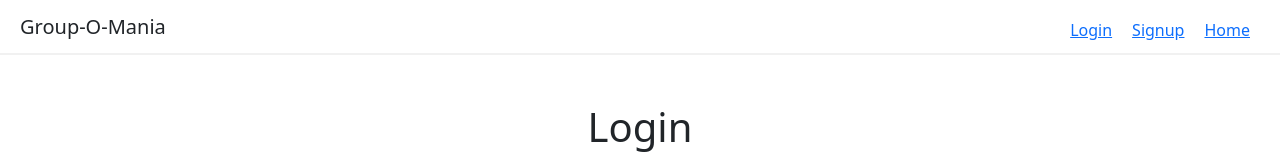
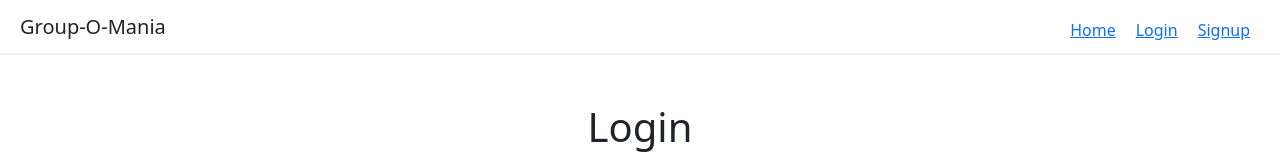
Before and after one commit to AdamWolcottSmith/groupomania, a React (Create React App) app in the folder frontend/: page /login in a window 1280 px wide. Shown: the top 160 px of the page. Built offline with nearby package versions, Linux system fonts and the light colour scheme; no server answers.

Commit message:
nav bar toggle and link fixes

```diff
--- a/frontend/src/App.js
+++ b/frontend/src/App.js
@@ -17,16 +17,22 @@ import {
 import Dashboard from './components/Dashboard';
 import Login from './components/Login';
 import Register from './components/Register';
+import CreatePosts from './components/posts/CreatePosts';
+import GetPosts from './components/posts/GetPosts';
+import SinglePost from './components/posts/SinglePost';
 
 toast.configure()
 
 function App() {
 
   const [isAuthenticated, setIsAuthenticated] = useState(false)
+  const [posts, setPosts] = useState([])
 
   const setAuth = (boolean) => {
     setIsAuthenticated(boolean)
   }
+
+  console.log("auth", isAuthenticated);
 
   async function isAuth() {
     try {
@@ -52,7 +58,9 @@ function App() {
   return (
     <Fragment>
       <Router>
-        <Navbar />
+
+        <Navbar auth={isAuthenticated} setAuth={setAuth} />
+
         <div className="container">
           <Switch>
             <Route exact path='/login'
@@ -76,12 +84,25 @@ function App() {
             <Route exact path='/dashboard'
               render={props =>
                 isAuthenticated ? (
-                  <Dashboard {...props} setAuth={setAuth} />
+                  <>
+                    <Dashboard {...props} setAuth={setAuth} />
+                    <CreatePosts posts={posts} setPosts={setPosts} />
+                    <GetPosts posts={posts} setPosts={setPosts} />
+                  </>
                 ) : (
                   <Redirect to='/login' />
                 )
-              }
-            />
+              }>
+            </Route>
+            <Route exact path='/dashboard/post/:id'
+              render={props =>
+                isAuthenticated ? (
+                  <SinglePost {...props} />
+                ) : (
+                  <Redirect to='/login' />
+                )
+              }>
+            </Route>
           </Switch>
         </div>
       </Router>
--- a/frontend/src/components/Dashboard.js
+++ b/frontend/src/components/Dashboard.js
@@ -1,11 +1,5 @@
 import React, { Fragment, useState, useEffect } from 'react';
-import { toast } from 'react-toastify';
 import styled from 'styled-components';
-import { BrowserRouter, Route, Switch } from 'react-router-dom';
-
-import SinglePost from './posts/SinglePost';
-import CreatePosts from './posts/CreatePosts';
-import GetPosts from './posts/GetPosts';
 
 const Greeting = styled.div`
   display: flex;
@@ -16,7 +10,6 @@ const Greeting = styled.div`
 const Dashboard = ({ setAuth }) => {
 
   const [name, setName] = useState('')
-  const [posts, setPosts] = useState([])
 
   async function getName() {
     try {
@@ -35,37 +28,15 @@ const Dashboard = ({ setAuth }) => {
     }
   }
 
-  const logout = (e) => {
-    e.preventDefault()
-    localStorage.removeItem('token')
-    setAuth(false)
-    toast.success('Logged out successfully')
-  }
-
   useEffect(() => {
     getName()
   }, [])
 
   return (
     <Fragment>
-      <BrowserRouter>
-        <Greeting>
-          <h1>Hello {name}!</h1>
-          <button className="btn btn-primary col-sm-2" onClick={e => logout(e)}>Log Out</button>
-          <button className="btn btn-danger col-sm-2" onClick={e => logout(e)}>Delete Account</button>
-        </Greeting>
-        <CreatePosts posts={posts} setPosts={setPosts} />
-
-        <Switch>
-          <Route exact path='/dashboard'>
-            <GetPosts posts={posts} setPosts={setPosts} />
-          </Route>
-          <Route exact path='/dashboard/post/:id'>
-            <SinglePost />
-          </Route>
-        </Switch>
-
-      </BrowserRouter>
+      <Greeting>
+        <h1>Hello {name}!</h1>
+      </Greeting>
     </Fragment>
   )
 }
--- a/frontend/src/components/navbar/Burger.js
+++ b/frontend/src/components/navbar/Burger.js
@@ -39,7 +39,7 @@ const StyledBurger = styled.div`
   }
 `;
 
-const Burger = () => {
+const Burger = ({ auth, setAuth }) => {
   const [open, setOpen] = useState(false)
 
   return (
@@ -49,7 +49,7 @@ const Burger = () => {
         <div />
         <div />
       </StyledBurger>
-      <RightNav open={open} />
+      <RightNav open={open} setOpen={setOpen} auth={auth} setAuth={setAuth} />
     </>
   )
 }
--- a/frontend/src/components/navbar/Navbar.js
+++ b/frontend/src/components/navbar/Navbar.js
@@ -15,13 +15,13 @@ const Nav = styled.nav`
   }
 `;
 
-const Navbar = () => {
+const Navbar = ({ auth, setAuth }) => {
   return (
     <Nav>
       <div className="logo">
         <h5>Group-O-Mania</h5>
       </div>
-      <Burger />
+      <Burger auth={auth} setAuth={setAuth} />
     </Nav>
   )
 }
--- a/frontend/src/components/navbar/RightNav.js
+++ b/frontend/src/components/navbar/RightNav.js
@@ -1,6 +1,7 @@
 import React from 'react'
 import styled from 'styled-components'
 import { Link } from 'react-router-dom'
+import { toast } from 'react-toastify';
 
 const Ul = styled.ul`
   list-style: none;
@@ -34,21 +35,42 @@ const Ul = styled.ul`
 `;
 
 
-const RightNav = ({ open }) => {
+const RightNav = ({ open, auth, setAuth, setOpen }) => {
 
+  const logout = (e) => {
+    e.preventDefault()
+    localStorage.removeItem('token')
+    setAuth(false)
+    toast.success('Logged out successfully')
+  }
 
   return (
     <Ul open={open}>
-      <Link to='/login' >
-        <li>Login</li>
-      </Link>
-      <Link to='/register'>
-        <li>Signup</li>
-      </Link>
-      <Link to='/dashboard'>
+      <Link to='/dashboard' onClick={() => setOpen(!open)}>
         <li>Home</li>
       </Link>
-    </Ul>
+      {auth ? (
+        <Link to='/login' onClick={(e) => { logout(e); setOpen(!open) }} >
+          <li>Log Out</li>
+        </Link>
+      ) : (
+        <Link to='/login' onClick={() => setOpen(!open)}>
+          <li>Login</li>
+        </Link>
+      )
+      }
+      {
+        auth ? (
+          <Link to='/login' onClick={(e) => { logout(e); setOpen(!open) }}>
+            <li>Delete Account</li>
+          </Link>
+        ) : (
+          <Link to='/register' onClick={() => setOpen(!open)}>
+            <li>Signup</li>
+          </Link>
+        )
+      }
+    </Ul >
   )
 }
 
--- a/frontend/src/components/posts/GetPosts.js
+++ b/frontend/src/components/posts/GetPosts.js
@@ -41,8 +41,6 @@ const GetPosts = (args) => {
 
   useEffect(() => {
 
-    console.log(args);
-
     const controller = new AbortController()
 
     fetch('http://localhost:4000/dashboard/post', {
@@ -75,6 +73,7 @@ const GetPosts = (args) => {
               </div>
               <p className='post-body'>{post.text}</p>
               <div className='credits'>
+                posted by {post.username}
               </div>
             </li>
           </Link>
--- a/frontend/src/components/posts/SinglePost.js
+++ b/frontend/src/components/posts/SinglePost.js
@@ -40,22 +40,30 @@ const PostLayout = styled.ul`
 const SinglePost = () => {
 
   let { id } = useParams()
-
   const [singlePost, setSinglePost] = useState([])
 
-  const getPost = async () => {
-    let postReq = await fetch(`http://localhost:4000/dashboard/post/${id}`, {
+  useEffect(() => {
+    const controller = new AbortController()
+
+    fetch(`http://localhost:4000/dashboard/post/${id}`, {
       method: 'GET',
       headers: { token: localStorage.token }
-    });
+    }, { signal: controller.signal })
+      .then(res => res.json())
+      .then(data => setSinglePost(data))
+      .catch(e => {
+        if (controller.signal.aborted) {
+          console.log('Request has been gracefully cancelled');
+        }
+        else {
+          throw e;
+        }
+      });
+    return function cancel() {
+      controller.abort();
+    };
 
-    const postRes = await postReq.json()
-    setSinglePost(postRes)
-  }
-
-  useEffect(() => {
-    getPost()
-  })
+  }, [])
 
   return (
     <PostLayout>
```
